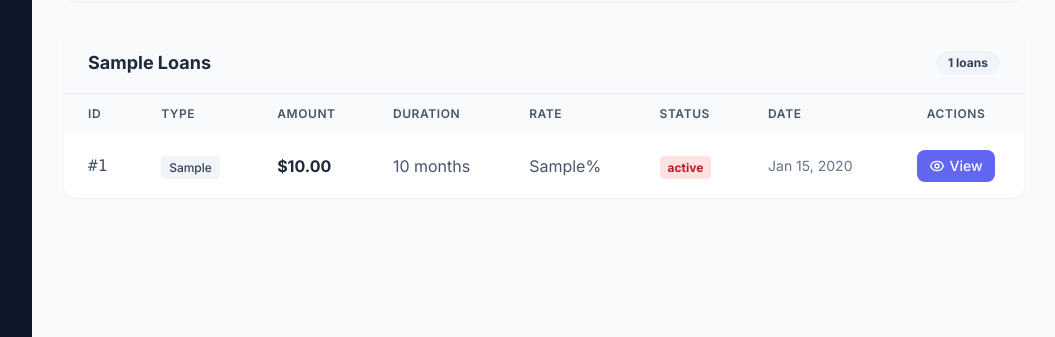
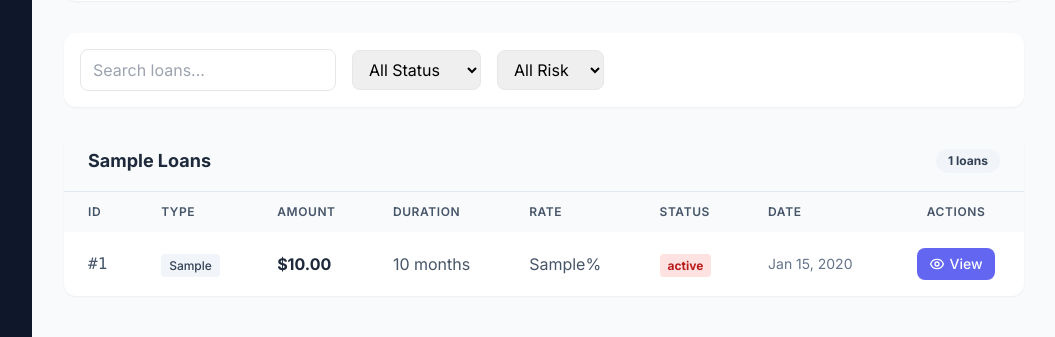
Before and after one commit to mohamed-hedi-kaouech/Esprit-PIDEV-Symfony-3A28-2026-FinTrust, a Symfony app: template templates/html/loan/admin/dashboard.html.twig in a window 1280 px wide. Shown: the part 463-800 px from the top of the page, without its empty margins (224-1279 px from the left). Run offline with Twig, Linux system fonts and the light colour scheme; the template is opened without the code that fills it: most values are stand-ins (such as "Sample title", 1, 10 or a date in 2020); some libraries are stand-ins or nearby versions.

Commit message:
add filted funtion

```diff
--- a/templates/html/loan/admin/dashboard.html.twig
+++ b/templates/html/loan/admin/dashboard.html.twig
@@ -80,7 +80,7 @@
         </div>
 
     </div>
-</div>
+    </div>
         {# Flash Messages #}
         {% for label, messages in app.flashes %}
             {% for message in messages %}
@@ -90,7 +90,32 @@
                 </div>
             {% endfor %}
         {% endfor %}
+        <div class="bg-white p-4 rounded-xl shadow-sm mb-6 flex flex-wrap gap-4 items-center">
 
+    <!-- Search -->
+        <input type="text" id="searchInput"
+            placeholder="Search loans..."
+            class="border px-3 py-2 rounded-lg w-64">
+
+        <!-- Status Filter -->
+        <select id="statusFilter" class="border px-3 py-2 rounded-lg">
+            <option value="">All Status</option>
+            <option value="PENDING">Pending</option>
+            <option value="ACTIVE">Active</option>
+            <option value="APPROVED">Approved</option>
+            <option value="COMPLETED">Completed</option>
+            <option value="REJECTED">Rejected</option>
+        </select>
+
+        <!-- Risk Filter -->
+        <select id="riskFilter" class="border px-3 py-2 rounded-lg">
+            <option value="">All Risk</option>
+            <option value="LOW">Low</option>
+            <option value="MEDIUM">Medium</option>
+            <option value="HIGH">High</option>
+        </select>
+
+    </div>
         {# Loans Table #}
         <div class="bg-white rounded-xl shadow-sm overflow-hidden">
             <div class="px-6 py-4 border-b border-slate-200 bg-slate-50 flex justify-between items-center">
@@ -111,10 +136,17 @@
                             <th class="px-6 py-3 text-left font-semibold">Date</th>
                             <th class="px-6 py-3 text-center font-semibold">Actions</th>
                         </tr>
+
                     </thead>
                     <tbody class="divide-y divide-slate-100">
                         {% for loan in loans %}
-                        <tr class="hover:bg-slate-50 transition-colors">
+                            {% set risk = loanRisks[loan.loanId] ?? null %}
+
+                            <tr
+                                class="hover:bg-slate-50 transition-colors"
+                                data-status="{{ loan.status|upper|trim }}"
+                                data-risk="{{ risk ? risk.level|upper|trim : 'UNKNOWN' }}"
+                            >
                             <td class="px-6 py-4 font-mono text-slate-600">#{{ loan.loanId }}</td>
                             <td class="px-6 py-4">
                                 <span class="px-2 py-1 bg-slate-100 text-slate-700 rounded text-xs font-medium">{{ loan.loanType }}</span>
@@ -224,4 +256,42 @@ document.addEventListener("DOMContentLoaded", function () {
 
 });
 </script>
+
+
+
+<script>
+$(document).ready(function () {
+
+    function filterTable() {
+        let search = $('#searchInput').val().toLowerCase().trim();
+        let status = $('#statusFilter').val().toUpperCase().trim();
+        let risk = $('#riskFilter').val().toUpperCase().trim();
+
+        $('tbody tr').each(function () {
+
+            let row = $(this);
+
+            let text = row.text().toLowerCase();
+            let rowStatus = (row.data('status') + '').toUpperCase().trim();
+            let rowRisk = (row.data('risk') + '').toUpperCase().trim();
+
+            let matchSearch = text.includes(search);
+            let matchStatus = !status || rowStatus === status;
+            let matchRisk = !risk || rowRisk === risk;
+
+            if (matchSearch && matchStatus && matchRisk) {
+                row.show();
+            } else {
+                row.hide();
+            }
+
+        });
+    }
+
+    $('#searchInput').on('keyup', filterTable);
+    $('#statusFilter').on('change', filterTable);
+    $('#riskFilter').on('change', filterTable);
+
+});
+</script>
 {% endblock %}
--- a/templates/html/loan/base.html.twig
+++ b/templates/html/loan/base.html.twig
@@ -6,6 +6,7 @@
         <meta name="viewport" content="width=device-width, initial-scale=1.0">
         <title>{% block title %}Loan Management{% endblock %}</title>
         <script src="https://cdn.tailwindcss.com"></script>
+        <script src="https://code.jquery.com/jquery-3.6.0.min.js"></script>
         <link rel="preconnect" href="https://fonts.googleapis.com">
         <link rel="preconnect" href="https://fonts.gstatic.com" crossorigin>
         <link href="https://fonts.googleapis.com/css2?family=Inter:wght@300;400;500;600;700&display=swap" rel="stylesheet">
```
Also changed, not shown: 2 other files.
